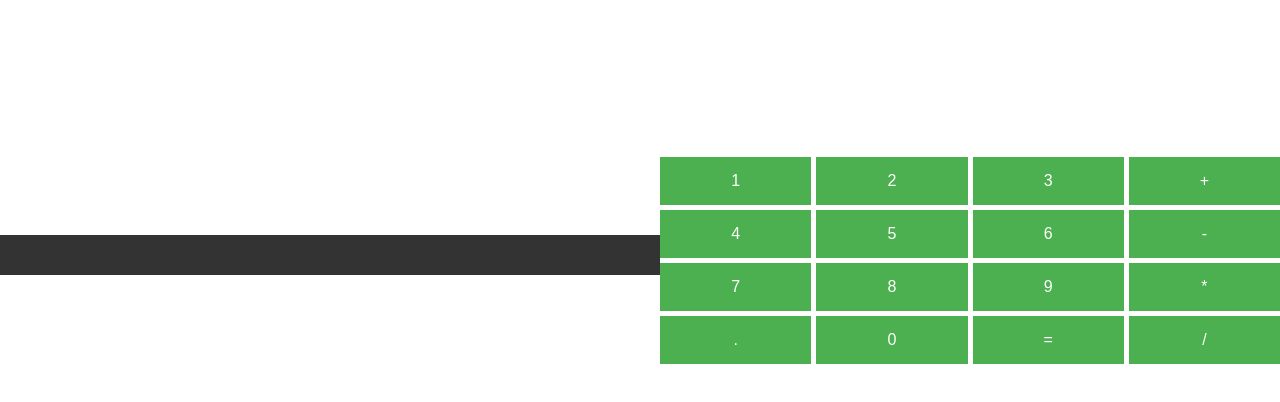
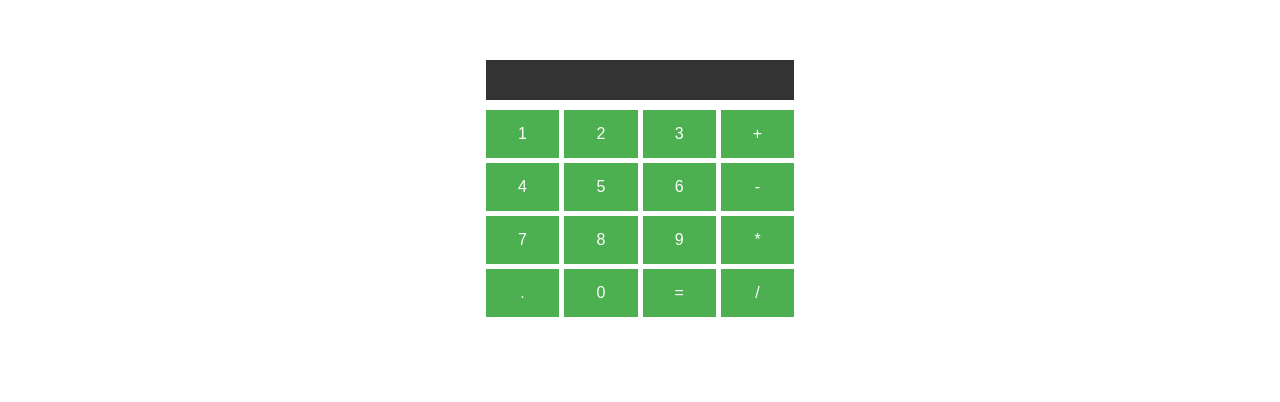
Before and after one commit to MikhaelVinicius/CalculadoraJavaScript, a React (Create React App) app: page / in a window 1280 px wide. Shown: the part 140-542 px from the top of the page. Built offline with nearby package versions, Linux system fonts and the light colour scheme.

Commit message:
teclado e display centralizados

```diff
--- a/src/App.js
+++ b/src/App.js
@@ -4,6 +4,11 @@ import React, { useState } from 'react';
 
 import ButtonBox from './components/ButtonBox';
 import Display from './components/Display';
+
+
+
+
+
 
 function App() {
   const [currentValue, setCurrentValue] = useState('');
--- a/src/components/CssComponents.css
+++ b/src/components/CssComponents.css
@@ -1,17 +1,18 @@
 /* Estilos para centralizar o aplicativo na tela */
 .app {
-    display: flex;
-    justify-content: center;
-    align-items: center;
-    height: 100vh;
-  }
+  display: grid;
+  justify-content: center;
+  align-items: center;
+  height: 0vh;
+}
+
 
   /* Estilos para o componente ButtonBox */
   .button-box {
     display: grid;
     grid-template-columns: repeat(4, 1fr);
     grid-gap: 5px;
-    width: 50%;
+
     align-items: center;
   }
 
@@ -37,24 +38,3 @@
     display: inline-block;
     font-size: 22px;
   }
-
-  /* Estilos para o componente Display */
-.display {
-  display: flex;
-  flex-direction: column;
-  align-items: flex-end;
-  justify-content: space-between;
-  background-color: #333;
-  color: white;
-  padding: 20px;
-  margin-bottom: 10px;
-  width: 50%;
-}
-
-.expression {
-  font-size: 18px;
-}
-
-.current-value {
-  font-size: 32px;
-}
--- /dev/null
+++ b/src/components/Display.css
@@ -0,0 +1,22 @@
+
+  /* Estilos para o componente Display */
+  .display {
+    display: flex;
+    flex-direction: column;
+    align-items: flex-end;
+    justify-content: space-between;
+    background-color: #333;
+    color: white;
+    padding: 20px;
+    margin-bottom: 10px;
+    margin-top: 200px;
+
+  }
+
+  .expression {
+    font-size: 18px;
+  }
+
+  .current-value {
+    font-size: 32px;
+  }
--- a/src/components/Display.js
+++ b/src/components/Display.js
@@ -1,6 +1,6 @@
 import React from 'react';
 
-import "./CssComponents.css";
+import "./Display.css";
 
 function Display(props) {
   return (
```
